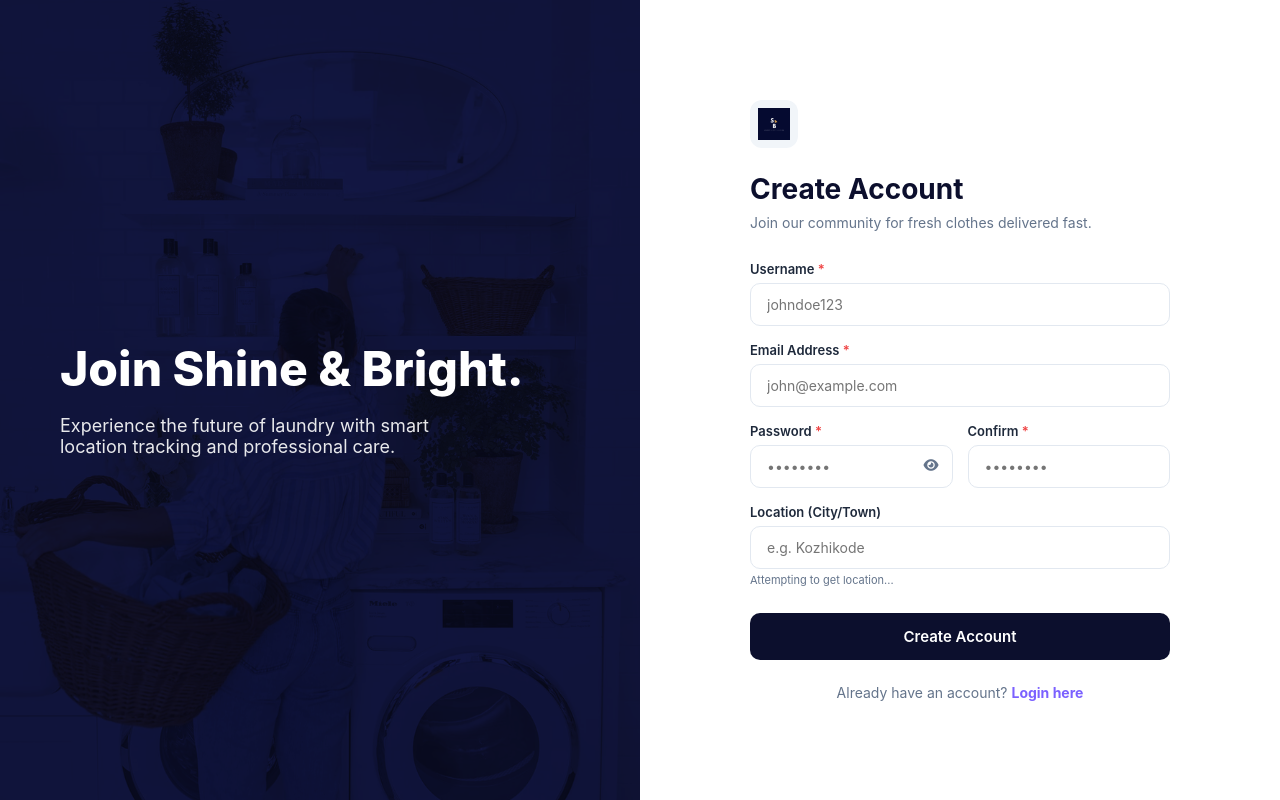
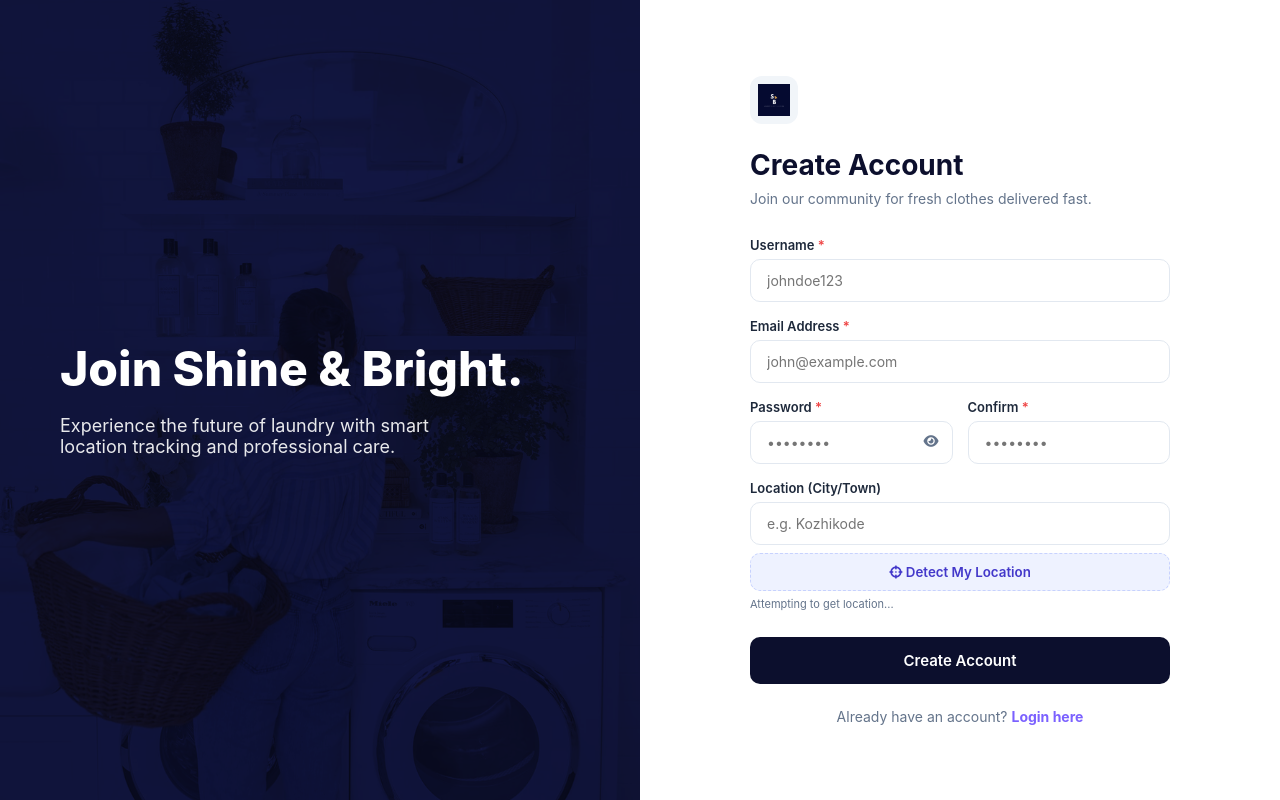
Before and after one commit to arathyrajeesh/laundry-shop-django, a Django app: page /signup/ in a window 1280 px wide. Run offline with Django 5.2, Linux system fonts and the light colour scheme; some libraries are stand-ins or nearby versions.

Commit message:
location added in signu

```diff
--- a/shop/templates/signup.html
+++ b/shop/templates/signup.html
@@ -171,9 +171,28 @@
 
                 <div>
                     <label>Location (City/Town)</label>
-                    <input type="text" name="manual_location" id="manual_location" placeholder="e.g. Kozhikode" >
-                    <p id="location-status" style="font-size: 11px; color: var(--text-muted); margin-top: 4px;"></p>
+                    <input type="text" name="manual_location" id="manual_location" placeholder="e.g. Kozhikode">
+
+                    <button type="button"
+                            id="detectLocationBtn"
+                            style="
+                                margin-top:8px;
+                                width:100%;
+                                padding:10px;
+                                border-radius:10px;
+                                border:1.5px dashed #c7d2fe;
+                                background:#eef2ff;
+                                color:#4338ca;
+                                font-weight:600;
+                                cursor:pointer;">
+                        <i class="fas fa-crosshairs"></i> Detect My Location
+                    </button>
+
+                    <p id="location-status"
+                    style="font-size:11px;color:var(--text-muted);margin-top:6px;">
+                    </p>
                 </div>
+
 
                 <input type="hidden" name="latitude" id="latitude">
                 <input type="hidden" name="longitude" id="longitude">
@@ -253,7 +272,14 @@
                 headers: { 'User-Agent': 'ShineAndBrightLaundryApp/1.0 (contact@yourdomain.com)' }
             });
             const data = await res.json();
-            return data.address?.city || data.address?.town || data.address?.village || "Unknown City";
+            return (
+                data.address?.city ||
+                data.address?.town ||
+                data.address?.village ||
+                data.address?.county ||
+                data.address?.state ||
+                "Unknown City"
+            );
         } catch (err) {
             return "Unknown City";
         }
@@ -264,6 +290,38 @@
             errorBox.style.display = 'none';
         }
     }, 5000);
+    const detectBtn = document.getElementById("detectLocationBtn");
+
+    detectBtn.addEventListener("click", async () => {
+        locationStatus.textContent = "Detecting location...";
+
+        if (!navigator.geolocation) {
+            locationStatus.textContent = "Geolocation not supported.";
+            return;
+        }
+
+        navigator.geolocation.getCurrentPosition(
+            async (position) => {
+                const lat = position.coords.latitude;
+                const lon = position.coords.longitude;
+
+                document.getElementById("latitude").value = lat;
+                document.getElementById("longitude").value = lon;
+
+                const city = await getCityFromLocation(lat, lon);
+                document.getElementById("city").value = city;
+
+                manualLocationInput.value = "";
+                locationStatus.textContent = city
+                    ? `Location detected: ${city}`
+                    : "Location detected, city unavailable.";
+            },
+            () => {
+                locationStatus.textContent = "Location permission denied.";
+            }
+        );
+    });
+
 </script>
 
 </body>
```
Also changed, not shown: db.sqlite3.
